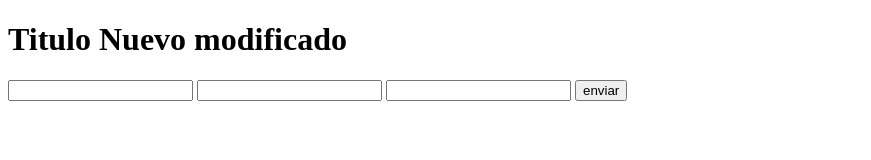
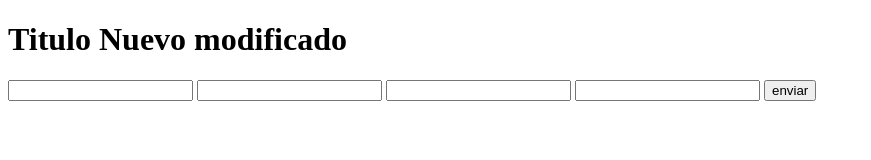
Before and after one commit to nlupi2404/hello-world-git, a plain HTML site: page index.html in a window 1280 px wide. Shown: the whole page, without its empty margins (0-871 px from the left). Drawn offline with Linux system fonts and the light colour scheme.

Commit message:
se implemento birthday

```diff
--- a/index.html
+++ b/index.html
@@ -11,8 +11,9 @@
 
     <form action="#" method="get">
         <input text="number" name="firstname" id="firstname">
-        <input text="text" name="lasttname" id="lasttname">
+        <input text="text" name="lastName" id="lastName">
         <input text="number" name="age" id="age">
+        <input text="date" name="birthday" id="age">
         <input type="button" value="enviar">
     </form>
 
```
